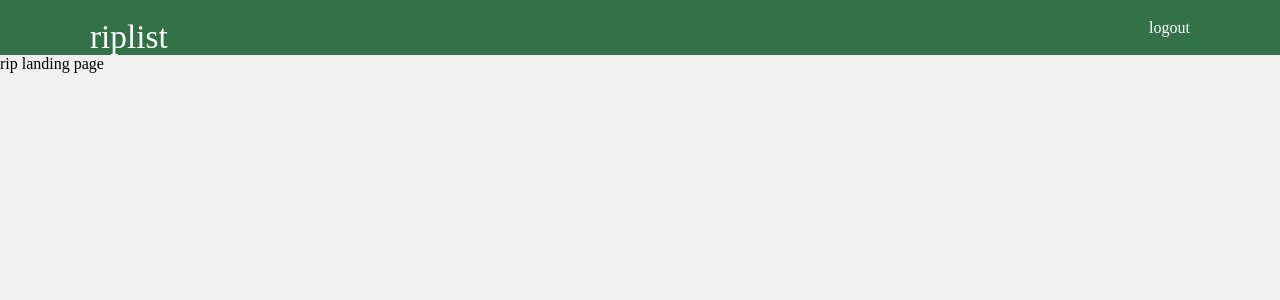
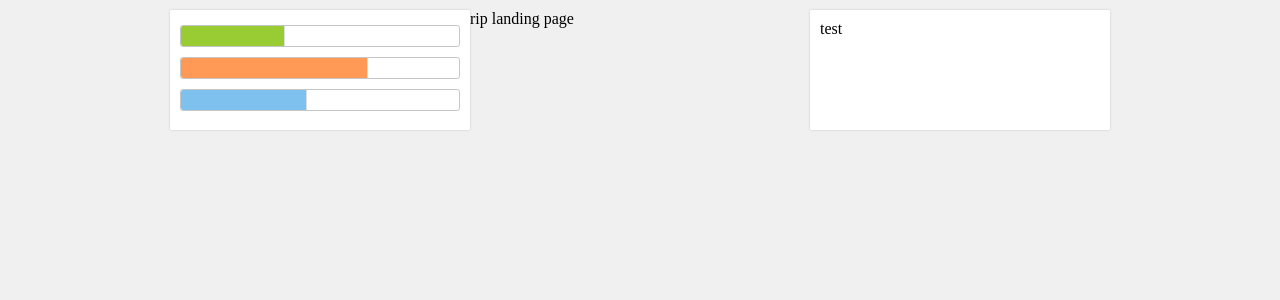
Before and after one commit to sweldon/riplist, a Django app: template templates/rip/rip.html in a window 1280 px wide. Shown: the top 300 px of the page. Run offline with Django 3.2, Linux system fonts and the light colour scheme; the template is opened without the code that fills it, so the values that code supplies are empty; some libraries are stand-ins or nearby versions.

Commit message:
Updated login and landing homepage

```diff
--- a/static/css/base/base.css
+++ b/static/css/base/base.css
@@ -3,6 +3,51 @@ body
 	margin: 0px;
     background-color: #F0F0F0;
 }
+#leftsidebar{
+	float:left;
+	width: 300px;
+
+
+}
+#rightsidebar{
+	float:right;
+	width: 300px;
+
+
+
+}
+
+.sidebaritem{
+	border-radius: 1px;
+	box-shadow: 0px 0px 2px #BBBBBB;
+	background-color: #ffffff;
+	padding: 10px;
+	height: 100px;
+
+}
+#container{
+	margin: auto;
+	width:940px;
+	/*border: 1px solid red;*/
+}
+.block{
+	border-radius: 1px;
+	box-shadow: 0px 0px 2px #BBBBBB;
+	background-color: #ffffff;
+	padding: 10px;
+	float: left;
+	width: 300px;
+	margin-left: 10px;
+	height: 100px;
+	/*margin-top: 5px;*/
+}
+
+#directripval{
+
+	height:20px;
+	width: 169px;
+}
+
 a{
 	color: white;
 }
@@ -28,7 +73,7 @@ a:active {
 }
 #headercontent
 {
-	max-width: 1200px;
+	max-width: 1100px;
 	margin:auto;
 }
 
@@ -48,3 +93,21 @@ a:active {
 	font-size: 25pt;
 	font-family: "Bangla MN";
 }
+
+
+.ripbtn {
+
+
+	border-radius: 2px;
+	font-family: Arial;
+	color: #ffffff;
+	font-size: 18px;
+	background: #545454;
+	padding:6px 11px 9px 11px;
+	text-decoration: none;
+}
+
+.ripbtn:hover {
+	background: #7a797a;
+	text-decoration: none;
+}
--- a/static/css/login/login.css
+++ b/static/css/login/login.css
@@ -30,7 +30,7 @@ body
 	box-shadow: 0px 0px 2px #BBBBBB;
 	height: 270px;
 	color: #545454;
-    margin-top:300px;
+    margin-top:200px;
 	font-size: 10pt;
 
 
--- a/static/js/base/base.js
+++ b/static/js/base/base.js
@@ -4,7 +4,11 @@
 
 $(document).ready(function(){
 
-
+  $( function() {
+    $( "#progressbar" ).progressbar({
+      value: 37
+    });
+  } );
     $("#loginForm").keyup(
         function(event){
             if(event.keyCode === 13) {
@@ -12,4 +16,17 @@ $(document).ready(function(){
             }})
 
 
+    $("#directripval").keyup(
+    function(event){
+        if(event.keyCode === 13) {
+            $(".ripbtn").click();
+        }})
+
+    $( "#ripbtn" ).click(function() {
+
+        alert('rip')
+
+        });
+
+
 });
--- a/templates/base/base.html
+++ b/templates/base/base.html
@@ -3,29 +3,101 @@
 <head>
     <link rel="stylesheet" type="text/css" href="/static/css/base/base.css">
     <script src="https://ajax.googleapis.com/ajax/libs/jquery/1.12.4/jquery.min.js"></script>
+    <script src="https://code.jquery.com/jquery-1.12.4.js"></script>
+    <script src="https://code.jquery.com/ui/1.12.0/jquery-ui.js"></script>
     <script type='text/javascript' src="/static/js/base/base.js"></script>
     <meta charset="UTF-8">
-
+    <style>
+        #progressbar .ui-progressbar-value {
+    background-color: #99CC32;
+    }
+            #progressbar1 .ui-progressbar-value {
+    background-color: #FF9955;
+    }
+            #progressbar2 .ui-progressbar-value {
+    background-color: #7EC0EE;
+    }
+    </style>
+    <link rel="stylesheet" href="//code.jquery.com/ui/1.12.0/themes/base/jquery-ui.css">
+    <link rel="stylesheet" href="/resources/demos/style.css">
+    <script src="https://code.jquery.com/jquery-1.12.4.js"></script>
+    <script src="https://code.jquery.com/ui/1.12.0/jquery-ui.js"></script>
+    <script>
+    $( function() {
+    $( "#progressbar" ).progressbar({
+      value: 37
+    });
+        $( "#progressbar1" ).progressbar({
+      value: 67
+    });
+        $( "#progressbar2" ).progressbar({
+      value: 45
+    });
+    } );
+    </script>
     <title>riplist</title>
 </head>
 <body>
 
-<div id="header">
 
-    <div id="headercontent">
-     <span id="branding">
-        riplist
-    </span>
 
-    <span id="accinfo">
-        <a href = "/login/logout">logout</a>
-    </span>
+
+{#<div id="header">#}
+{##}
+{#    <div id="headercontent">#}
+{#     <span id="branding">#}
+{#        riplist#}
+{#    </span>#}
+{##}
+{#    <span id="accinfo">#}
+{#        <a href = "/login/logout">logout</a>#}
+{#    </span>#}
+{#    </div>#}
+{##}
+{#</div>#}
+
+
+<div style="margin-top:10px;">
+<div id="container">
+
+<div id="leftsidebar">
+
+    <div class="sidebaritem">
+        <div id="progressbar" style="margin-top: 5px; height:20px;"></div>
+        <div id="progressbar1" style="margin-top: 10px; height:20px;"></div>
+        <div id="progressbar2" style="margin-top: 10px; height:20px;"></div>
+
+{#        <input type="text" id="directripval" />#}
+{#        <a name='submitform' class='ripbtn' id="ripbtn" href="#"> add </a>#}
+
+
     </div>
+
+</div>
+
+
+<div id="rightsidebar">
+
+    <div class="sidebaritem">
+
+
+        test
+
+{#        <input type="text" id="directripval" />#}
+{#        <a name='submitform' class='ripbtn' id="ripbtn" href="#"> add </a>#}
+
+
+    </div>
+
 </div>
 
 {% block content %}
 
+
+
 {% endblock %}
 
+</div>
+</div>
 </body>
 </html>
--- a/templates/browse/index.html
+++ b/templates/browse/index.html
@@ -4,6 +4,12 @@
 
 
 
+<div class="block">
+
+TEMP
+
+</div>
+
 
 {% endblock %}
 {% endautoescape %}
--- a/templates/login/login.html
+++ b/templates/login/login.html
@@ -7,7 +7,7 @@
 
 <div id="loginbox">
 
-<div id="loginheader">riplist</div>
+<div id="loginheader">earthworks</div>
 
 <div id="logincont" style="padding: 20px;">
  <form id="loginForm" name="LoginForm" action="{% url 'login_page' %}" method="post">
```
